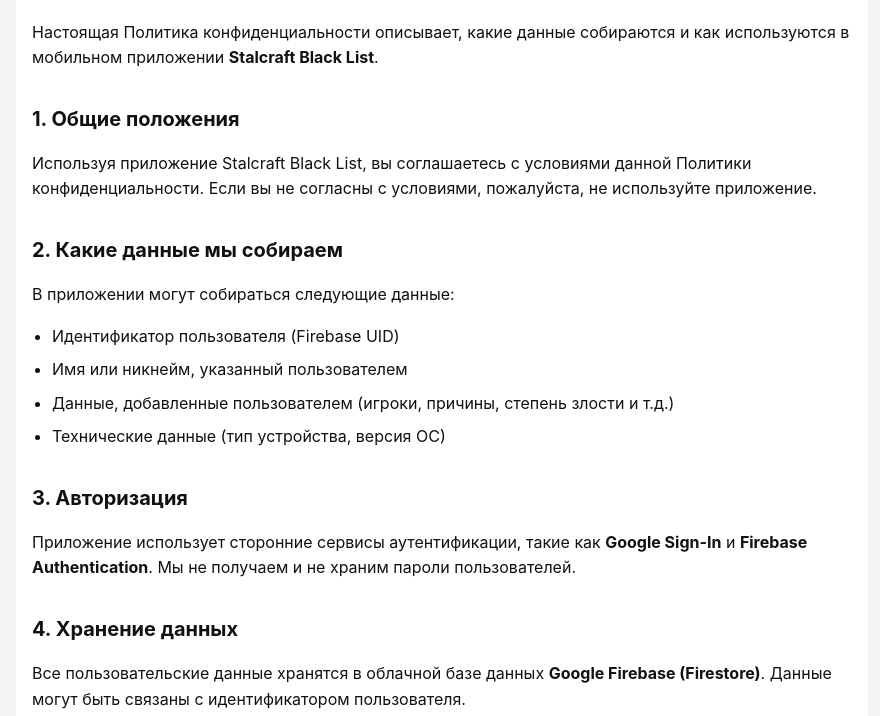
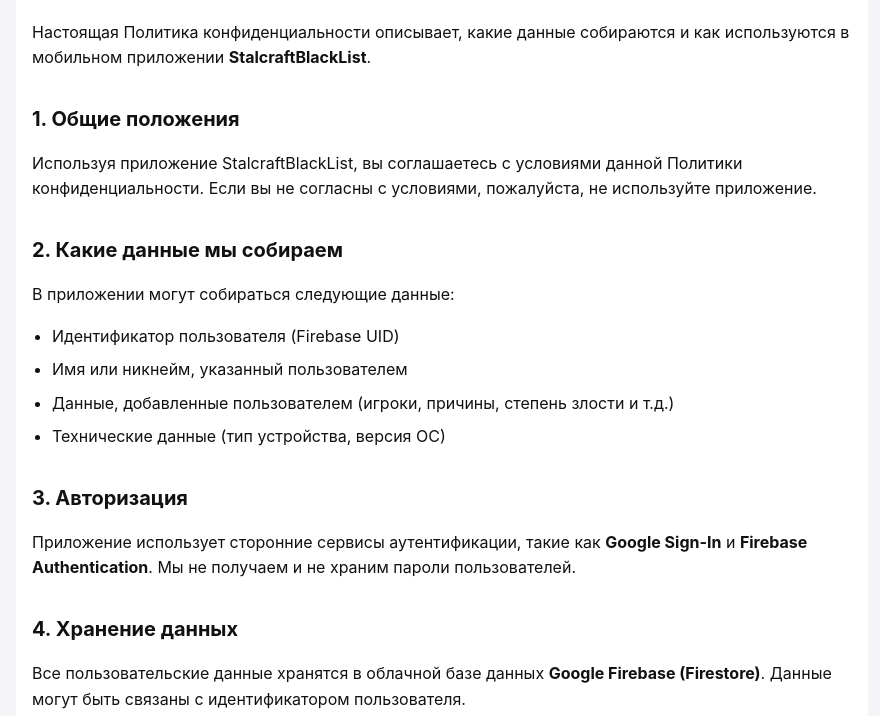
Before and after one commit to workworkstudiocompany/Privacy-Policy-blacklist, a plain HTML site: page index.html in a window 1280 px wide. Shown: the part 84-800 px from the top of the page, without its empty margins (198-1078 px from the left). Drawn offline with Linux system fonts and the light colour scheme.

Commit message:
Update index.html

```diff
--- a/index.html
+++ b/index.html
@@ -54,12 +54,12 @@
 
     <p>
       Настоящая Политика конфиденциальности описывает, какие данные собираются
-      и как используются в мобильном приложении <strong>Stalcraft Black List</strong>.
+      и как используются в мобильном приложении <strong>StalcraftBlackList</strong>.
     </p>
 
     <h2>1. Общие положения</h2>
     <p>
-      Используя приложение Stalcraft Black List, вы соглашаетесь с условиями
+      Используя приложение StalcraftBlackList, вы соглашаетесь с условиями
       данной Политики конфиденциальности. Если вы не согласны с условиями,
       пожалуйста, не используйте приложение.
     </p>
```
